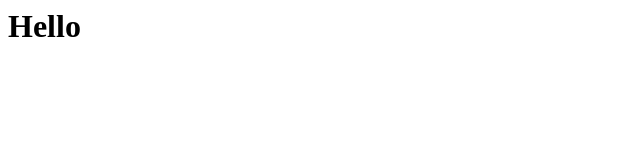
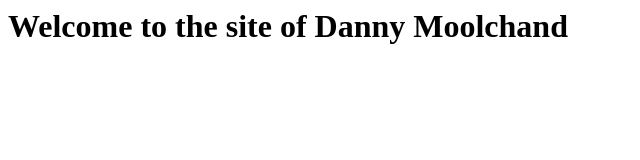
Before and after one commit to moolchand-danny/Personal-Site, a plain HTML site: page index.html in a window 1280 px wide. Shown: the whole page, without its empty margins (0-640 px from the left). Drawn offline with Linux system fonts and the light colour scheme.

Commit message:
updated index to show site update

```diff
--- a/index.html
+++ b/index.html
@@ -6,6 +6,6 @@
     <title>Home</title>
 </head>
 <body>
-    <h1>Hello</h1>
+    <h1>Welcome to the site of Danny Moolchand</h1>
 </body>
 </html>
```
